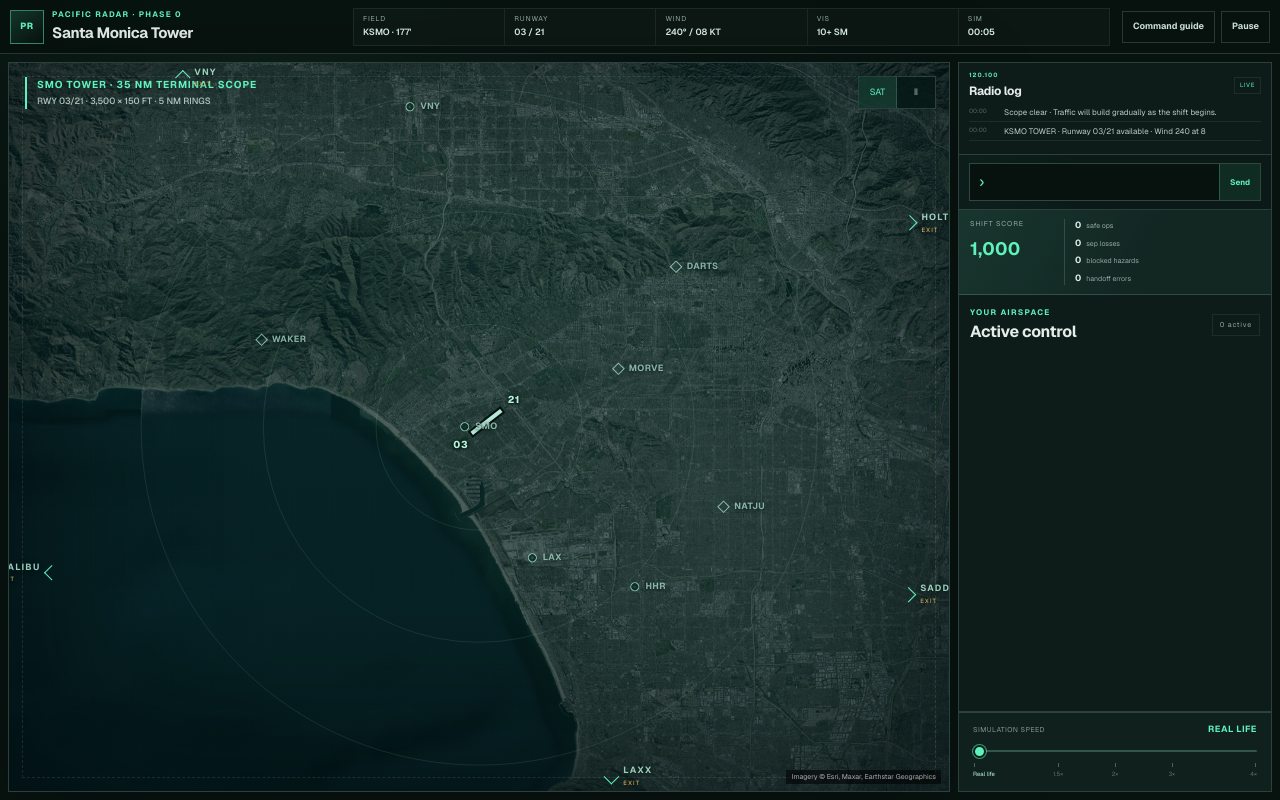
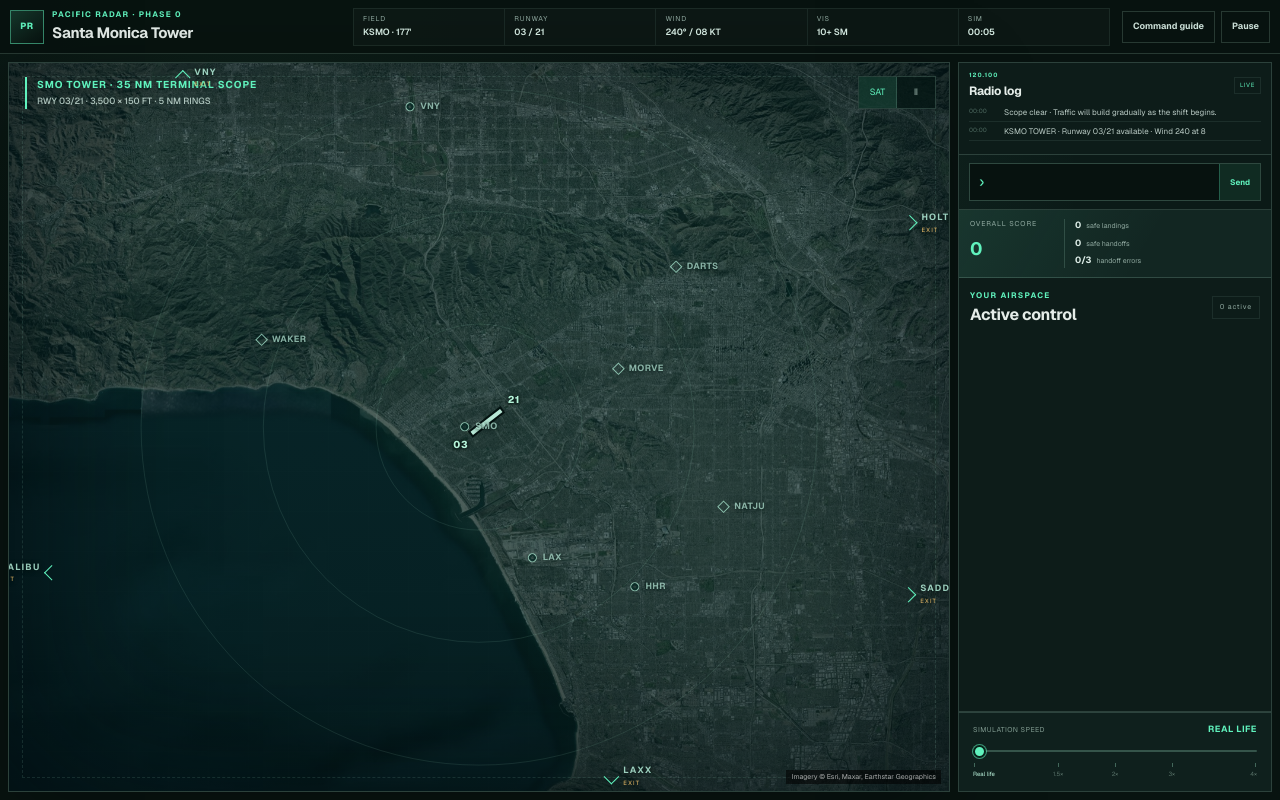
Before and after one commit to echang112368/pacific-radar, a Next.js app: page / in a window 1280 px wide. Built offline with nearby package versions, Linux system fonts and the light colour scheme.

Commit message:
Rebuild simulator scoring

```diff
--- a/app/simulator.tsx
+++ b/app/simulator.tsx
@@ -91,7 +91,8 @@ type World = {
   trafficSequence: number;
   nextTrafficTick: number;
   score: number;
-  safeOperations: number;
+  safeLandings: number;
+  safeHandoffs: number;
   separationLosses: number;
   runwayIncursions: number;
   incorrectHandoffs: number;
@@ -102,7 +103,9 @@ type World = {
 
 type HighScore = {
   score: number;
-  safeOperations: number;
+  safeLandings?: number;
+  safeHandoffs?: number;
+  safeOperations?: number;
   elapsed: string;
 };
 
@@ -158,9 +161,9 @@ const COLLISION_DISTANCE_FEET = 500;
 const COLLISION_LATERAL_NM =
   COLLISION_DISTANCE_FEET / FEET_PER_NAUTICAL_MILE;
 const COLLISION_VERTICAL_FEET = 500;
-const COLLISION_SCORE_PENALTY = 1000;
 const INCORRECT_HANDOFF_LIMIT = 3;
-const INCORRECT_HANDOFF_PENALTY = 200;
+const SAFE_LANDING_POINTS = 100;
+const SAFE_HANDOFF_POINTS = 100;
 const MAX_CATCH_UP_TICKS_PER_PASS =
   SIMULATION_TICKS_PER_SECOND * 60;
 const CONTINUOUS_TRAFFIC_START_TICK =
@@ -274,8 +277,9 @@ const INITIAL_WORLD: World = {
   tick: 0,
   trafficSequence: 0,
   nextTrafficTick: CONTINUOUS_TRAFFIC_START_TICK,
-  score: 1000,
-  safeOperations: 0,
+  score: 0,
+  safeLandings: 0,
+  safeHandoffs: 0,
   separationLosses: 0,
   runwayIncursions: 0,
   incorrectHandoffs: 0,
@@ -1002,8 +1006,8 @@ function stepWorld(previous: World): World {
         next.status = "LANDED";
         next.speed = 0;
         next.completed = true;
-        world.safeOperations += 1;
-        world.score += 250;
+        world.safeLandings += 1;
+        world.score += SAFE_LANDING_POINTS;
         world = appendEvent(
           world,
           "success",
@@ -1061,8 +1065,8 @@ function stepWorld(previous: World): World {
       if (reachedExit && next.altitude >= RUNWAY.elevation + 4000) {
         next.status = "HANDOFF";
         next.completed = true;
-        world.safeOperations += 1;
-        world.score += 220;
+        world.safeHandoffs += 1;
+        world.score += SAFE_HANDOFF_POINTS;
         world = appendEvent(
           world,
           "success",
@@ -1072,13 +1076,9 @@ function stepWorld(previous: World): World {
         next.status = "HANDOFF";
         next.completed = true;
         const incorrectHandoffs = world.incorrectHandoffs + 1;
-        const finalScore = Math.max(
-          0,
-          world.score - INCORRECT_HANDOFF_PENALTY,
-        );
+        const finalScore = world.score;
         world = {
           ...world,
-          score: finalScore,
           incorrectHandoffs,
         };
         world = appendEvent(
@@ -1086,7 +1086,7 @@ function stepWorld(previous: World): World {
           "warning",
           `${next.callsign}: Incorrect handoff — left controlled airspace without reaching ${next.exitFix ?? "the assigned exit"}.`,
         );
-        if (incorrectHandoffs > INCORRECT_HANDOFF_LIMIT) {
+        if (incorrectHandoffs >= INCORRECT_HANDOFF_LIMIT) {
           world = {
             ...world,
             failure: {
@@ -1112,7 +1112,6 @@ function stepWorld(previous: World): World {
       (next.x < -0.5 || next.x > 100.5 || next.y < -0.5 || next.y > 100.5)
     ) {
       next.completed = true;
-      world.score = Math.max(0, world.score - 200);
       world = appendEvent(
         world,
         "warning",
@@ -1222,13 +1221,9 @@ function stepWorld(previous: World): World {
         lateral <= COLLISION_LATERAL_NM &&
         vertical <= COLLISION_VERTICAL_FEET
       ) {
-        const finalScore = Math.max(
-          0,
-          world.score - COLLISION_SCORE_PENALTY,
-        );
+        const finalScore = world.score;
         world = {
           ...world,
-          score: finalScore,
           separationLosses: world.separationLosses + 1,
           failure: {
             kind: "collision",
@@ -1258,7 +1253,6 @@ function stepWorld(previous: World): World {
         );
         if (lateral < 3 && vertical < 1000) {
           world.separationLosses += 1;
-          world.score = Math.max(0, world.score - 350);
           world = appendEvent(
             world,
             "warning",
@@ -1323,7 +1317,6 @@ function executeCommand(
       {
         ...previous,
         runwayIncursions: previous.runwayIncursions + 1,
-        score: Math.max(0, previous.score - 500),
       },
       "warning",
       message,
@@ -1967,7 +1960,8 @@ export function RadarSimulator() {
       const elapsed = `${String(Math.floor(world.tick / 240)).padStart(2, "0")}:${String(Math.floor((world.tick % 240) / 4)).padStart(2, "0")}`;
       const entry: HighScore = {
         score: world.score,
-        safeOperations: world.safeOperations,
+        safeLandings: world.safeLandings,
+        safeHandoffs: world.safeHandoffs,
         elapsed,
       };
       const nextScores = [...highScores, entry]
@@ -2374,21 +2368,18 @@ export function RadarSimulator() {
 
           <section className="score-card">
             <div>
-              <span>SHIFT SCORE</span>
+              <span>OVERALL SCORE</span>
               <strong>{world.score.toLocaleString()}</strong>
             </div>
             <div className="score-metrics">
               <span>
-                <strong>{world.safeOperations}</strong> safe ops
+                <strong>{world.safeLandings}</strong> safe landings
               </span>
               <span>
-                <strong>{world.separationLosses}</strong> sep losses
+                <strong>{world.safeHandoffs}</strong> safe handoffs
               </span>
               <span>
-                <strong>{world.runwayIncursions}</strong> blocked hazards
-              </span>
-              <span>
-                <strong>{world.incorrectHandoffs}</strong> handoff errors
+                <strong>{world.incorrectHandoffs}/3</strong> handoff errors
               </span>
             </div>
           </section>
@@ -2595,20 +2586,20 @@ export function RadarSimulator() {
             </div>
             <div className="stats-grid">
               <div>
-                <span>Score</span>
+                <span>Overall score</span>
                 <strong>{world.score.toLocaleString()}</strong>
               </div>
               <div>
-                <span>Safe operations</span>
-                <strong>{world.safeOperations}</strong>
+                <span>Safe landings</span>
+                <strong>{world.safeLandings}</strong>
               </div>
               <div>
-                <span>Separation losses</span>
-                <strong>{world.separationLosses}</strong>
+                <span>Safe handoffs</span>
+                <strong>{world.safeHandoffs}</strong>
               </div>
               <div>
                 <span>Handoff errors</span>
-                <strong>{world.incorrectHandoffs}</strong>
+                <strong>{world.incorrectHandoffs}/3</strong>
               </div>
             </div>
             <div className="high-score-board">
@@ -2622,7 +2613,9 @@ export function RadarSimulator() {
                       <span>#{index + 1}</span>
                       <strong>{entry.score.toLocaleString()}</strong>
                       <small>
-                        {entry.safeOperations} safe · {entry.elapsed}
+                        {entry.safeLandings ?? 0} landed ·{" "}
+                        {entry.safeHandoffs ?? entry.safeOperations ?? 0} handed
+                        off · {entry.elapsed}
                       </small>
                     </li>
                   ))}
@@ -2687,7 +2680,7 @@ export function RadarSimulator() {
                   id="failure-explanation"
                   className="failure-explanation"
                 >
-                  More than three departures left controlled airspace without
+                  Three departures left controlled airspace without
                   reaching their assigned exit fix.{" "}
                   <strong>
                     {world.failure.incorrectHandoffs} incorrect handoffs
@@ -2714,12 +2707,12 @@ export function RadarSimulator() {
               <div>
                 <span>
                   {world.failure.kind === "collision"
-                    ? "Safe operations"
+                    ? "Safe landings"
                     : "Handoff errors"}
                 </span>
                 <strong>
                   {world.failure.kind === "collision"
-                    ? world.safeOperations
+                    ? world.safeLandings
                     : world.failure.incorrectHandoffs}
                 </strong>
               </div>
```
Also changed, not shown: 1 other file (tests, documents, lock files or other folders).
